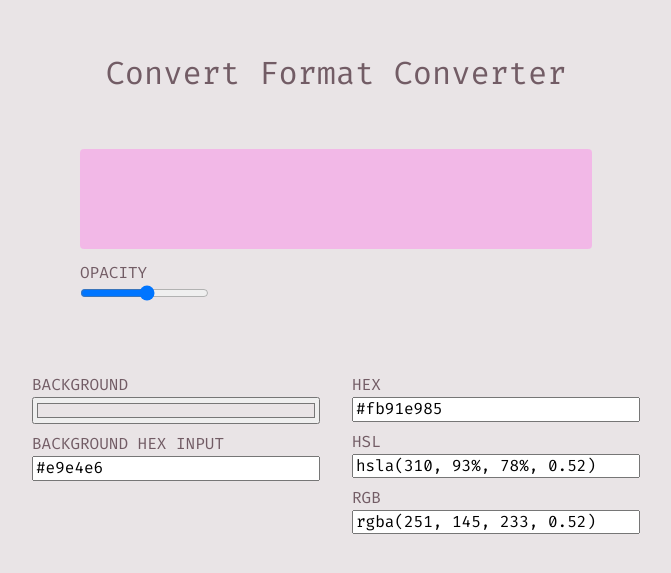
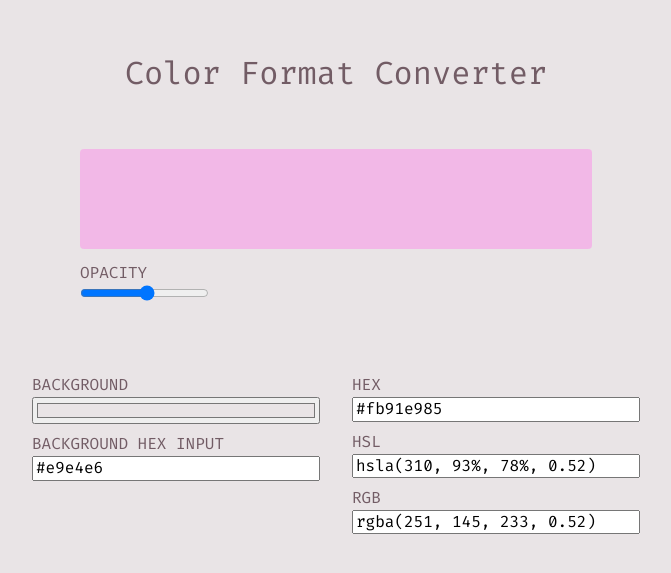
Before and after one commit to ankarhem/colors-app, a Svelte app: page / in a window 1280 px wide. Shown: the part 109-682 px from the top of the page, without its empty margins (304-975 px from the left). Built offline with nearby package versions, Linux system fonts and the light colour scheme.

Commit message:
fix typo

```diff
--- a/src/App.svelte
+++ b/src/App.svelte
@@ -71,7 +71,7 @@
 </script>
 
 <main>
-  <h1>Convert Format Converter</h1>
+  <h1>Color Format Converter</h1>
 
   <div class="pickers">
     <div class="canvas" style="--color: {$colors.hex};">
```
